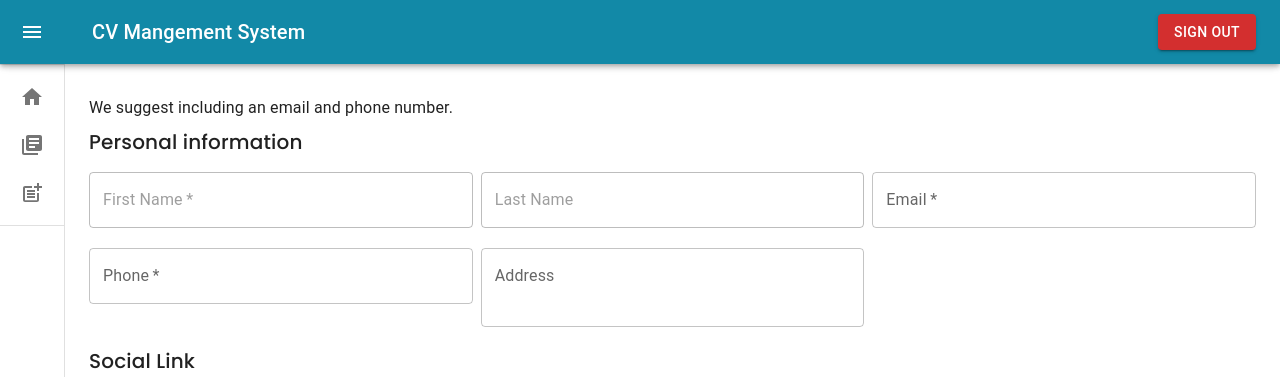
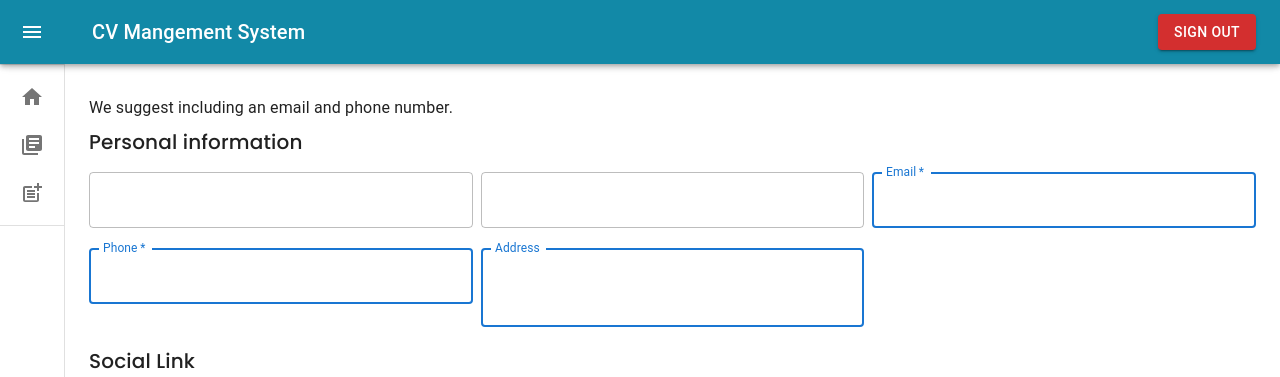
Before and after one commit to reactexcel/cv-generator, a React (Vite) app: page /home/editCvGenerator/1 in a window 1280 px wide. Shown: the top 377 px of the page. Built offline with nearby package versions, Linux system fonts and the light colour scheme; no server answers; sample sign-in values are in the browser's storage.

Commit message:
label fixed

```diff
--- a/src/components/cv-creatorform/CvCreatorForm.jsx
+++ b/src/components/cv-creatorform/CvCreatorForm.jsx
@@ -247,16 +247,19 @@ const CvCreatorForm = () => {
               margin="dense"
               required
               sx={{ backgroundColor: "white" }}
-              label="First Name"
+              label={id.editId?'':"First Name"}
               error={!!errors.personalInfo?.firstName}
               variant="outlined"
+              focused={id.editId ? true : false}
               disabled={id.editId ? true : false}
             />
             <TextField
               {...register("personalInfo.lastName")}
               margin="dense"
-              label="Last Name"
+              // label="Last Name"
+              label={id.editId?'':"Last Name"}
               variant="outlined"
+              focused={id.editId ? true : false}
               disabled={id.editId ? true : false}
             />
             <TextField
@@ -266,6 +269,7 @@ const CvCreatorForm = () => {
               required
               label="Email"
               variant="outlined"
+              focused={id.editId ? true : false}
             />
             <TextField
               {...register("personalInfo.phone")}
@@ -273,6 +277,7 @@ const CvCreatorForm = () => {
               required
               label="Phone"
               variant="outlined"
+              focused={id.editId ? true : false}
             />
             <TextField
               {...register("personalInfo.address")}
@@ -281,6 +286,7 @@ const CvCreatorForm = () => {
               variant="outlined"
               multiline
               rows={2}
+              focused={id.editId ? true : false}
             />
           </Box>
         </Stack>
```
